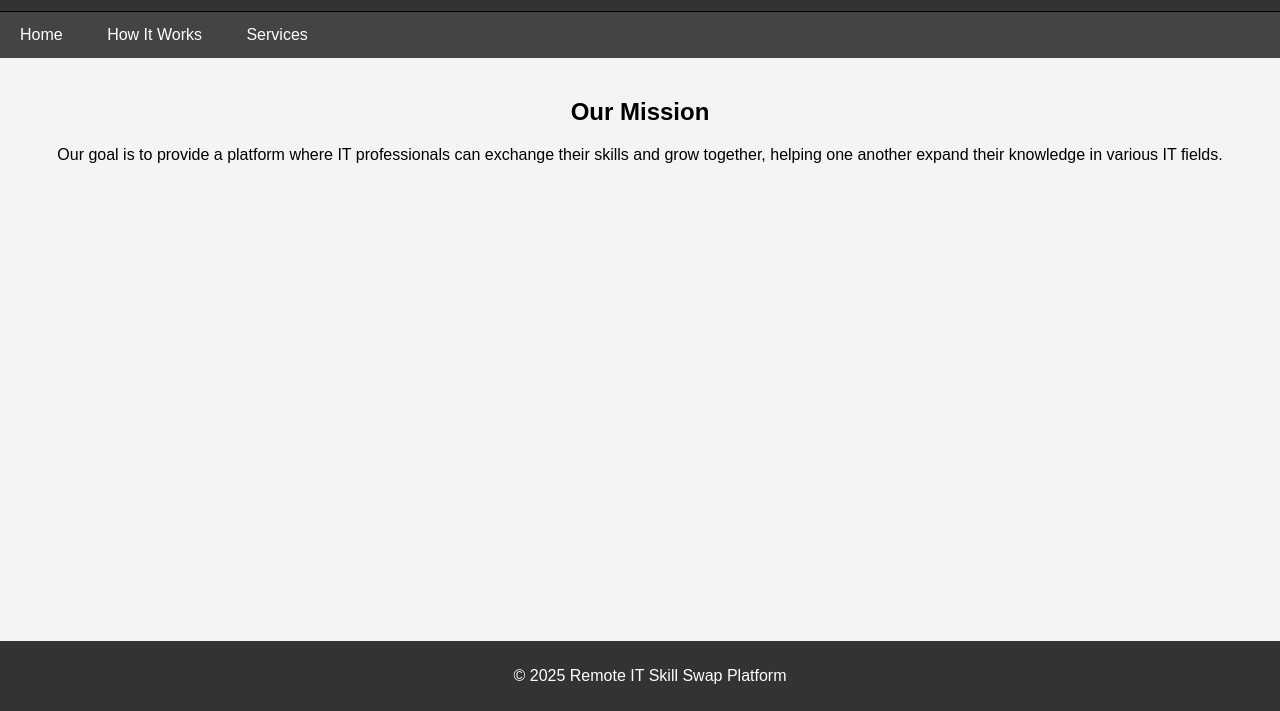
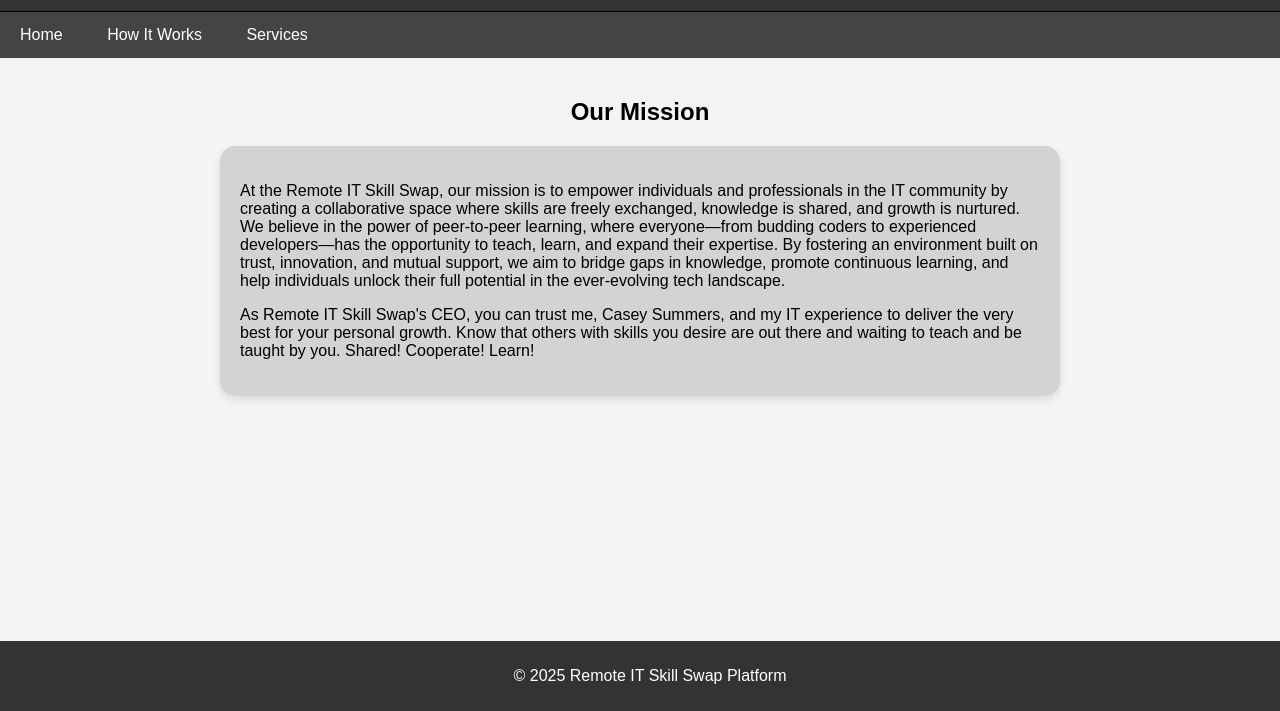
Before and after one commit to Casey-Summers/CP3402-Startup-Site, a plain HTML site: page about-us.html in a window 1280 px wide. Shown: the part 89-800 px from the top of the page. Drawn offline with Linux system fonts and the light colour scheme.

Commit message:
Add content from VS Code

```diff
--- a/about-us.html
+++ b/about-us.html
@@ -37,6 +37,15 @@
             padding: 20px;
             text-align: center;
         }
+        .mission-container {
+            background-color: #d3d3d3;
+            border-radius: 15px;
+            padding: 20px;
+            max-width: 800px;
+            margin: 0 auto;
+            text-align: left;
+            box-shadow: 0 4px 8px rgba(0, 0, 0, 0.1);
+        }
         footer {
             background-color: #333;
             color: white;
@@ -62,7 +71,14 @@
 
 <main>
     <h2>Our Mission</h2>
-    <p>Our goal is to provide a platform where IT professionals can exchange their skills and grow together, helping one another expand their knowledge in various IT fields.</p>
+    <div class="mission-container">
+        <p>At the Remote IT Skill Swap, our mission is to empower individuals and professionals in the IT community by creating a collaborative space where skills are
+            freely exchanged, knowledge is shared, and growth is nurtured. We believe in the power of peer-to-peer learning, where everyone—from budding coders to experienced
+            developers—has the opportunity to teach, learn, and expand their expertise. By fostering an environment built on trust, innovation, and mutual support, we aim to bridge
+            gaps in knowledge, promote continuous learning, and help individuals unlock their full potential in the ever-evolving tech landscape.</p>
+        <p>As Remote IT Skill Swap's CEO, you can trust me, Casey Summers, and my IT experience to deliver the very best for your personal growth. Know that others with skills you desire
+            are out there and waiting to teach and be taught by you. Shared! Cooperate! Learn!</p>
+    </div>
 </main>
 
 <footer>
```
